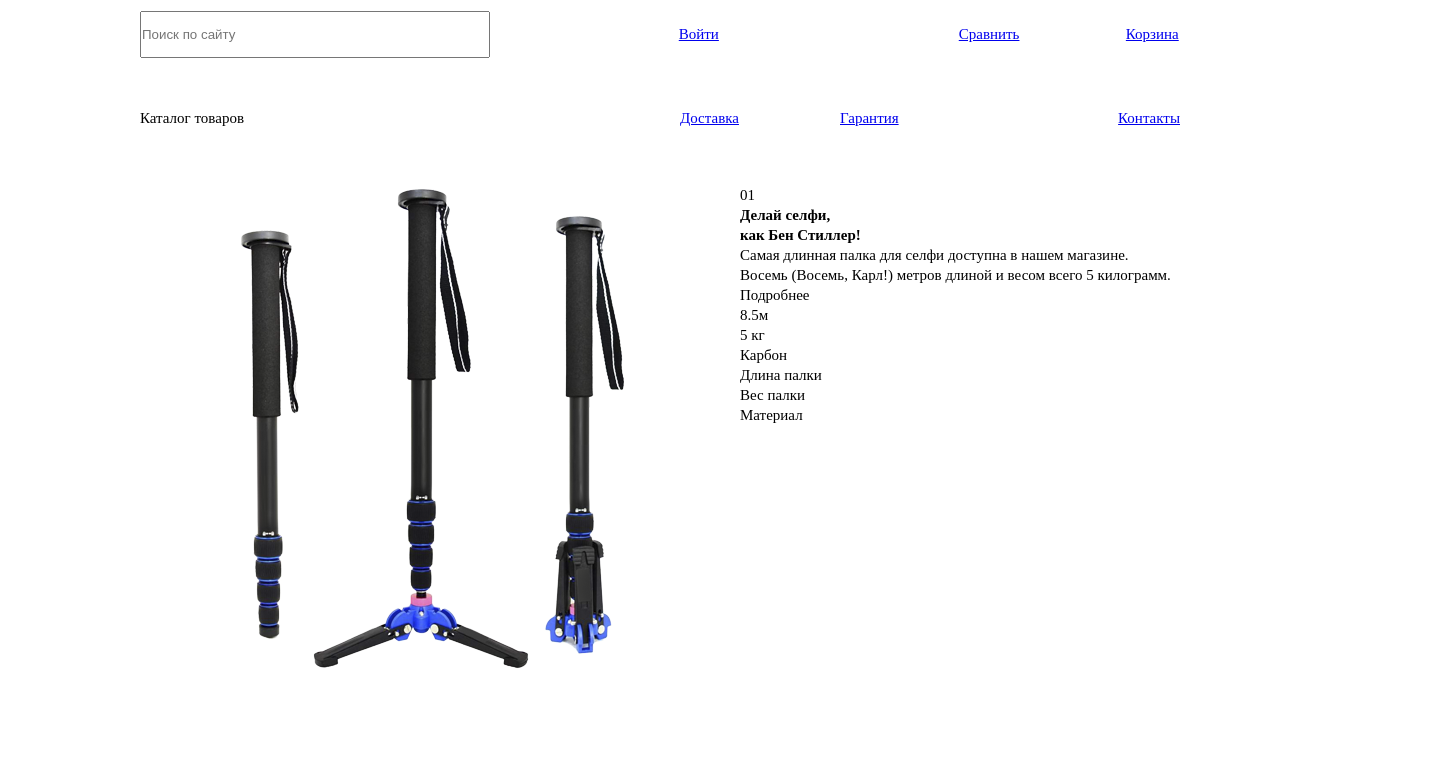
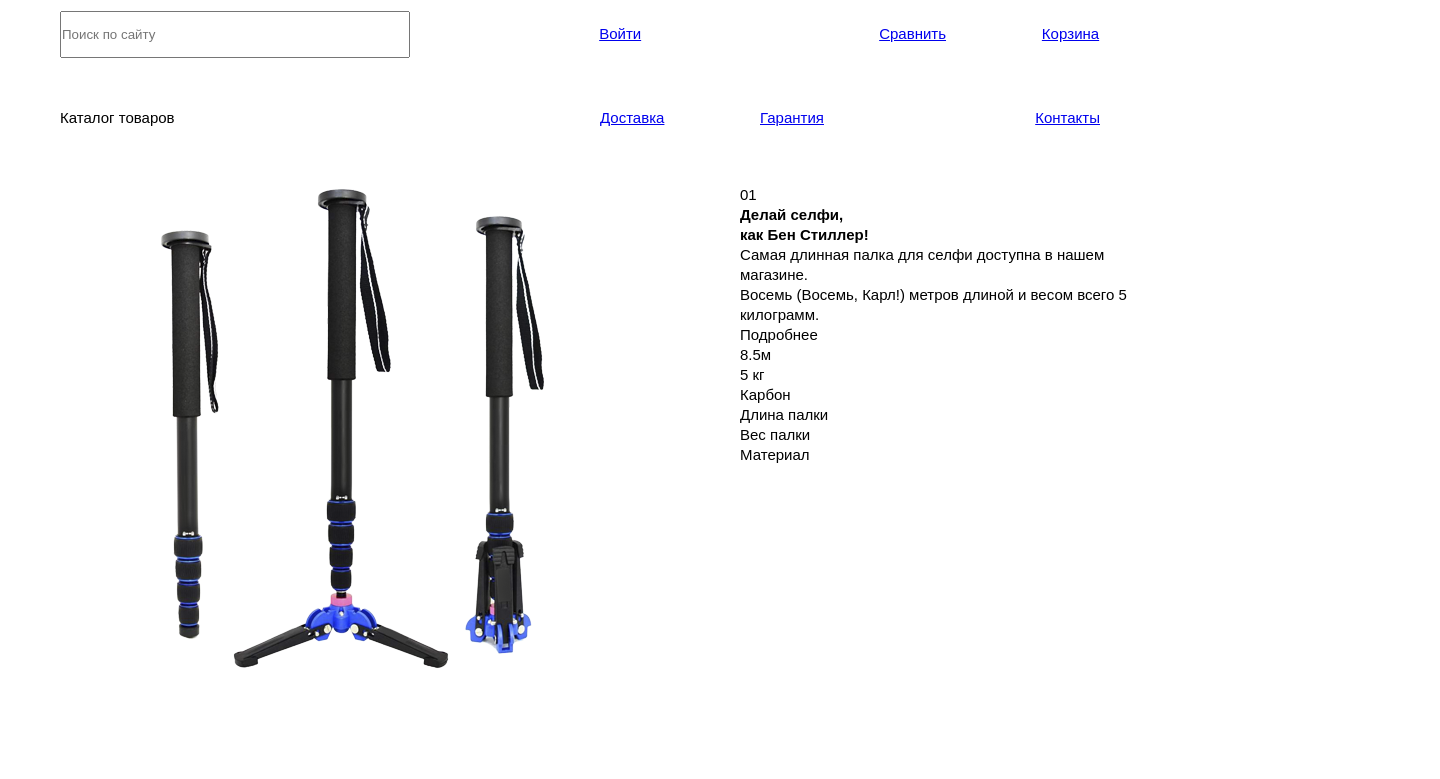
Before and after one commit to elenagradovich/425039-device, a plain HTML site: page device-index.html in a window 1280 px wide. Shown: the part 86-865 px from the top of the page, 1440 px wide, since content can reach past the window. Drawn offline with Linux system fonts and the light colour scheme.

Commit message:
Сетка DEVICE

```diff
--- a/css/device-style.css
+++ b/css/device-style.css
@@ -1,17 +1,20 @@
 * {
 	margin: 0;
 	padding: 0;
+	box-sizing: border-box;
 }
 
 body {
+	background: #ffffff;
+	min-width: 1160px;
 
 	font-size: 15px;
 	color: #000000;
 	font-weight: normal;
-	font-family: "OpenSans" Arial sans-serif;
+	font-family: "OpenSans", Arial, sans-serif;
 	line-height: 20px;
-	background-color: green;
 }
+
 
 .logo-top-catalog a {
 	font-size: 48px;
@@ -38,7 +41,7 @@ h2 .info-title {
 	line-height: 1;
 }
 
-.info-left p,
+/*.info-left p,
 .info-right p,
 p .phon,
 .navigation-top {
@@ -46,7 +49,7 @@ p .phon,
 	color: #464646;
 	font-weight: normal;
 	font-family: "OpenSans" Arial sans-serif;
-	line-height: 20px;
+	line-height: 20px;*/
 }
 
 .clearfix::after {
@@ -56,11 +59,10 @@ p .phon,
 }
 
 .container {
-	width: 1160px;
+	width: 1200px;
 	margin: 0 auto;
-	padding: 0 140px;
+	padding: 0 20px;
 	background: url(../img/background.png) repeat;
-
 }
 
 .header {
```
